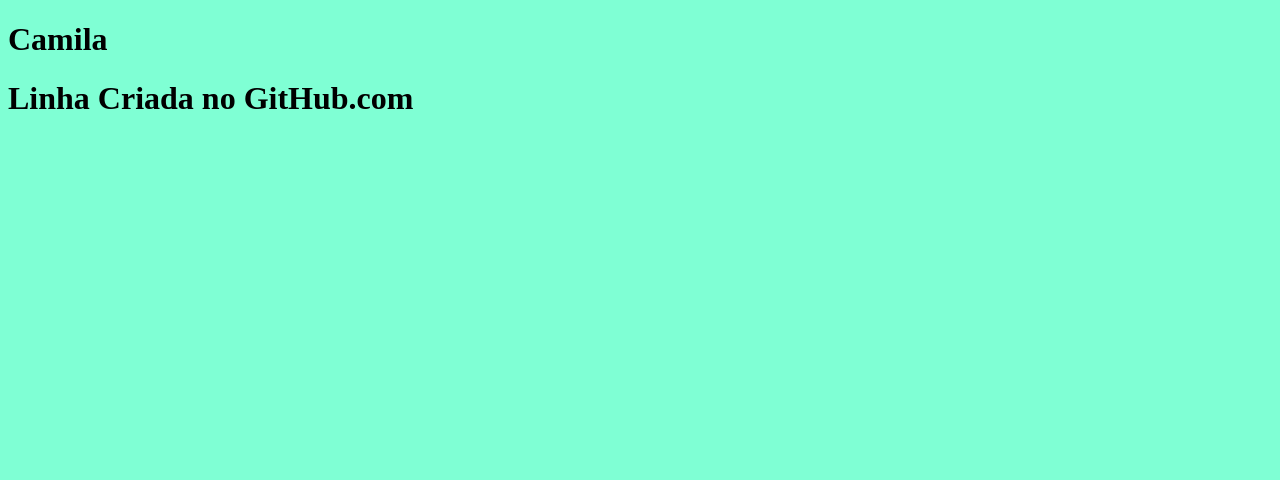
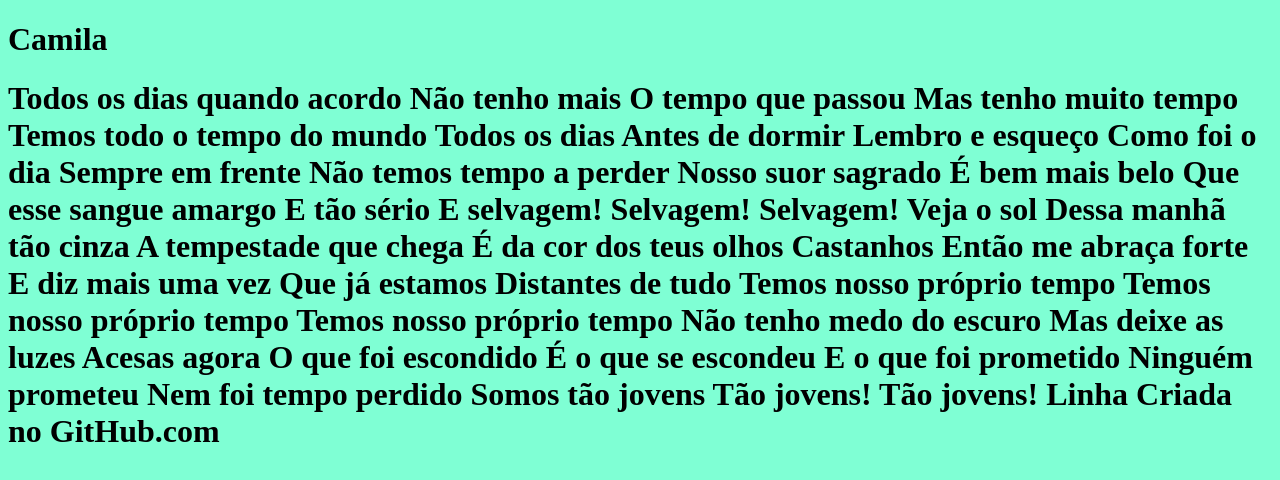
Before and after one commit to mtteine/camila, a plain HTML site: page index.html in a window 1280 px wide. Drawn offline with Linux system fonts and the light colour scheme.

Commit message:
Update index.html

```diff
--- a/index.html
+++ b/index.html
@@ -11,7 +11,47 @@
 
     <h1> Camila  </h1>
 
-    <h1> Linha Criada no GitHub.com <h1>
+    <h1> Todos os dias quando acordo
+Não tenho mais
+O tempo que passou
+Mas tenho muito tempo
+Temos todo o tempo do mundo
+Todos os dias
+Antes de dormir
+Lembro e esqueço
+Como foi o dia
+Sempre em frente
+Não temos tempo a perder
+Nosso suor sagrado
+É bem mais belo
+Que esse sangue amargo
+E tão sério
+E selvagem! Selvagem!
+Selvagem!
+Veja o sol
+Dessa manhã tão cinza
+A tempestade que chega
+É da cor dos teus olhos
+Castanhos
+Então me abraça forte
+E diz mais uma vez
+Que já estamos
+Distantes de tudo
+Temos nosso próprio tempo
+Temos nosso próprio tempo
+Temos nosso próprio tempo
+Não tenho medo do escuro
+Mas deixe as luzes
+Acesas agora
+O que foi escondido
+É o que se escondeu
+E o que foi prometido
+Ninguém prometeu
+Nem foi tempo perdido
+Somos tão jovens
+Tão jovens! Tão jovens!
+
+Linha Criada no GitHub.com <h1>
 
 </body>
 </html>
```
